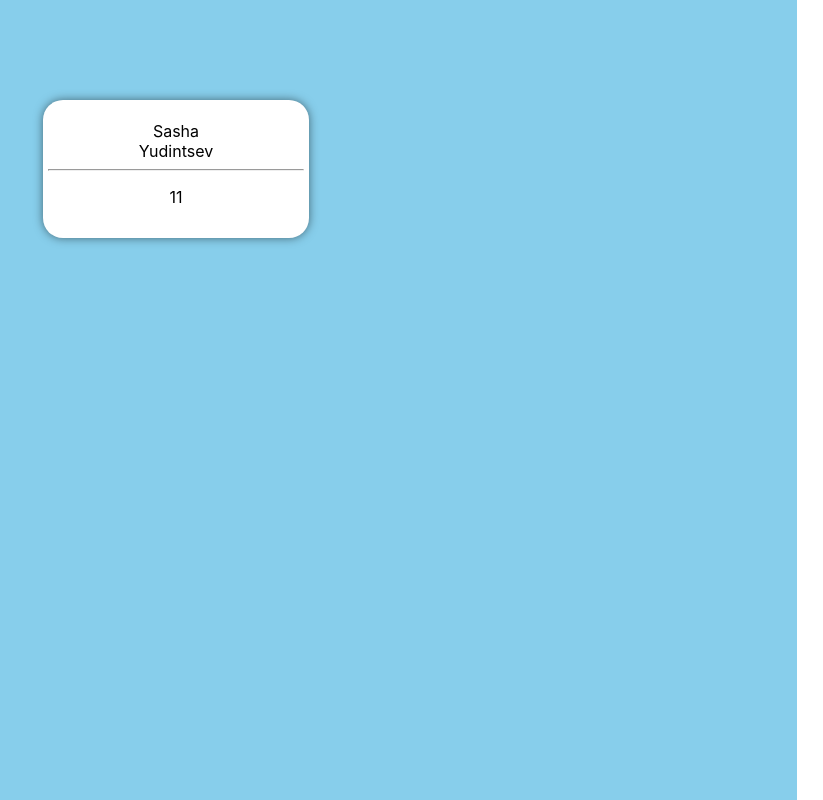
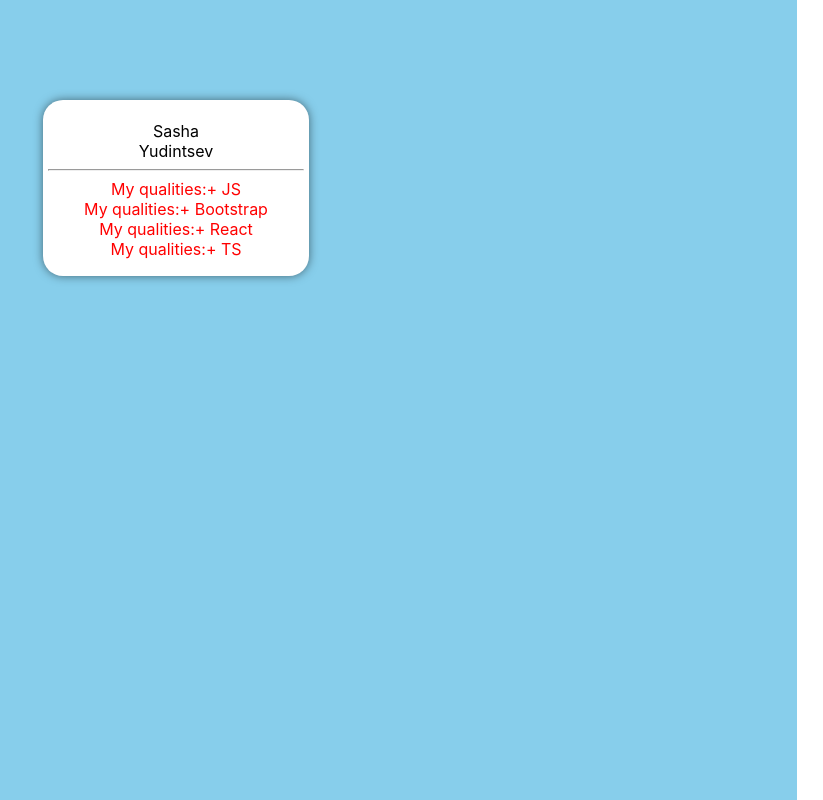
Before and after one commit to developeryudintsev/for-ignat-task1, a React (Create React App) app: page / in a window 1280 px wide. Shown: the top 800 px of the page, without its empty margins (457-1280 px from the left). Built offline with nearby package versions, Linux system fonts and the light colour scheme.

Commit message:
for-ignat-task1

```diff
--- a/src/App.tsx
+++ b/src/App.tsx
@@ -4,9 +4,20 @@
 import Telegram from "./task1/Telegram";
 
 function App() {
+
+  let arQualities=[
+    {id:1,qualities:'JS',className:'myQualities'},
+    {id:2,qualities:'Bootstrap',className:'myQualities1'},
+    {id:3,qualities:'React',className:'myQualities'},
+    {id:4,qualities:'TS',className:'myQualities'},
+  ]
+
+  //
+  // let filtered=arQualities.filter(f=>f.className!=='myQualities1')
+
   return (
     <div className="App">
-    <Telegram name='Sasha' surName='Yudintsev' age={11}/>
+    <Telegram name='Sasha' surName='Yudintsev'  arQualities={arQualities}/>
     </div>
   );
 }
--- a/src/task1/Telegram.tsx
+++ b/src/task1/Telegram.tsx
@@ -1,26 +1,33 @@
 import React from 'react';
 import style from './TelegramStyles.module.css';
 
-type ITelegram={
-    name:string,
-    surName:string,
-    age:number
+type ITelegram = {
+    name: string,
+    surName: string,
+    arQualities: Array<InArray>
 }
 
-function Telegram(props:ITelegram) {
-return(
+type InArray = {
+    id: number,
+    qualities: string,
+    className:string,
+}
+
+function Telegram(props: ITelegram) {
+    return (
         <div className={style.wrapper}>
             <div className={style.telega}>
                 <p></p>
                 <div>{props.name}</div>
                 <div>{props.surName}</div>
                 <hr/>
-            <p></p>
-            <div>{props.age}</div>
+                {props.arQualities.map(m => <div key={m.id} className={style.myQualities1}>My
+                    qualities:+ {m.qualities}</div>)}
+
             </div>
         </div>
 
     )
 }
-
+// <div className={styles.tile + ' ' + this.props.color}>
 export default Telegram
--- a/src/task1/TelegramStyles.module.css
+++ b/src/task1/TelegramStyles.module.css
@@ -3,7 +3,6 @@
     width: 98vw;
     height: 98vw;
 }
-
 
 .telega{
     box-shadow: 0 0 10px rgba(0,0,0,0.5);
@@ -14,5 +13,9 @@
     top: 100px;
     background-color: white;
     width:20vw;
-    height: 10vw;
+    height: 13vw;
 }
+
+.myQualities1 {
+    color: red;
+}
```
Also changed, not shown: 1 other file (tests, documents, lock files or other folders). Lines whose indentation alone changed are shown as unchanged.
